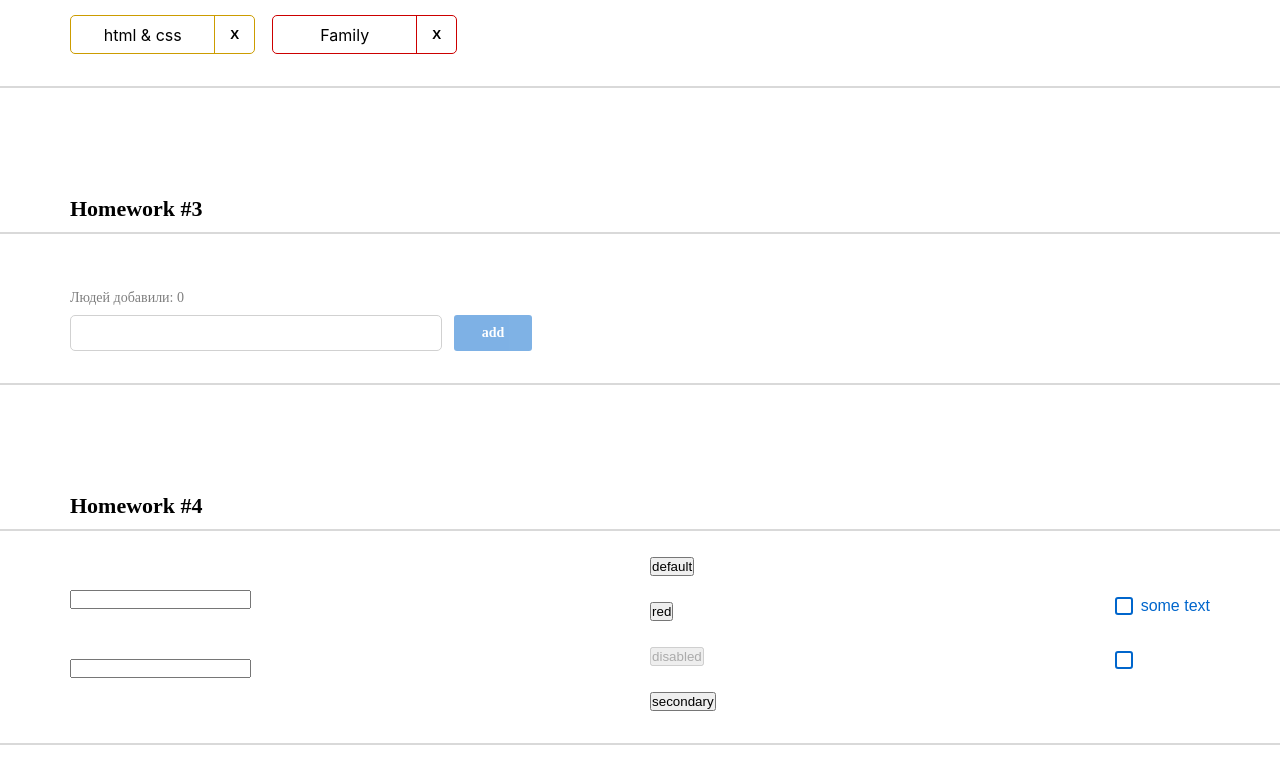
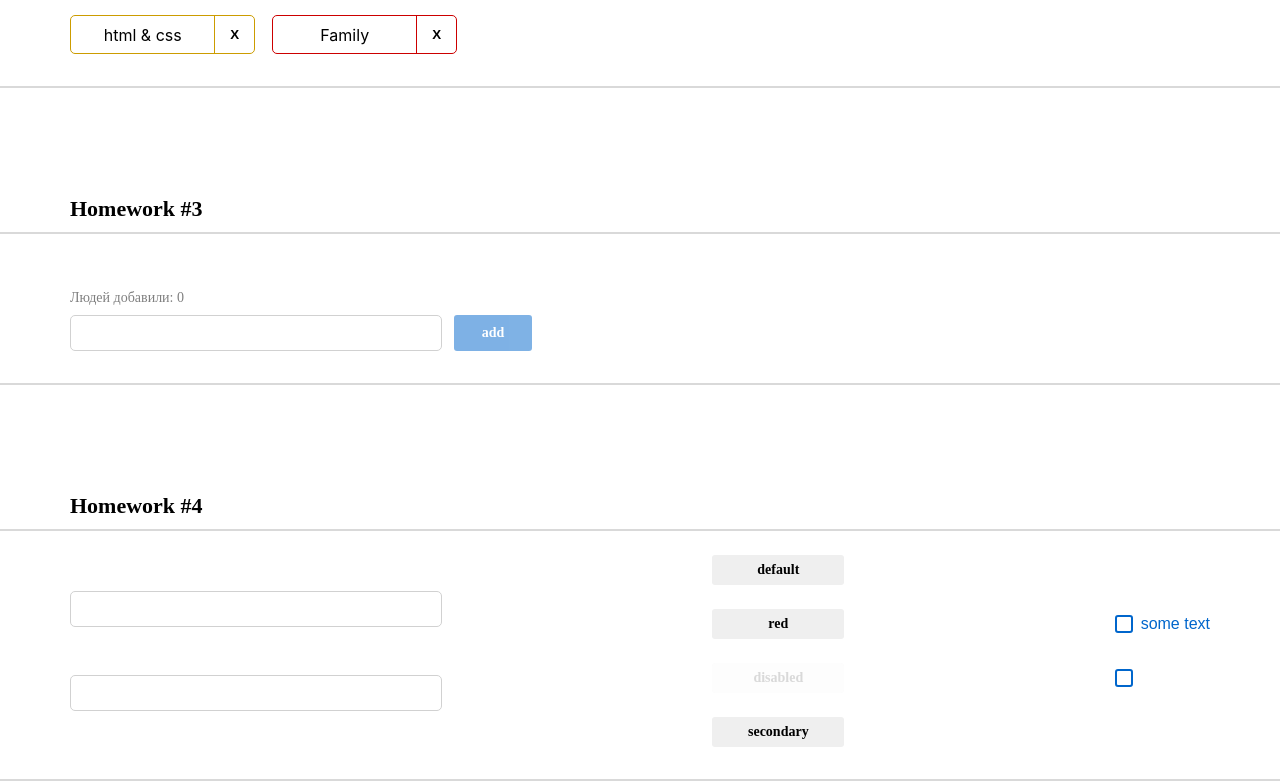
Before and after one commit to Pikadorius/HW-Monday, a React (Create React App) app: page / in a window 1280 px wide. Shown: the part 832-1613 px from the top of the page. Before the commit the page ends 1577 px from the top, so only its background shows below. Built offline with nearby package versions, Linux system fonts and the light colour scheme.

Commit message:
added css from figma

```diff
--- a/src/s2-homeworks/hw04/common/c1-SuperInputText/SuperInputText.module.css
+++ b/src/s2-homeworks/hw04/common/c1-SuperInputText/SuperInputText.module.css
@@ -2,19 +2,35 @@
 }
 
 .input {
+    border: 1px solid #D1D1D1;
+    border-radius: 5px;
+    width: 372px;
+    height: 36px;
 }
 
 .inputWrapper {
+    display: flex;
+    flex-direction: column-reverse;
 }
 
 .superInput {
 }
 
 .errorInput {
+    border: 1px solid #CC1439;
 }
 
 .errorInput:focus {
 }
 
 .error {
+    font-family: 'Montserrat', serif;
+    font-style: normal;
+    font-weight: 400;
+    font-size: 14px;
+    line-height: 17px;
+    /* identical to box height */
+
+
+    color: #CC1439;
 }
--- a/src/s2-homeworks/hw04/common/c2-SuperButton/SuperButton.module.css
+++ b/src/s2-homeworks/hw04/common/c2-SuperButton/SuperButton.module.css
@@ -1,36 +1,77 @@
 .button {
+    display: flex;
+    flex-direction: row;
+    justify-content: center;
+    align-items: center;
+    padding: 5px 24px;
+    gap: 10px;
+    width: 132px;
+    height: 30px;
+    border-radius: 3px;
+
+    font-family: 'Montserrat', serif;
+    font-style: normal;
+    font-weight: 600;
+    font-size: 14px;
+    line-height: 20px;
+
+    flex: none;
+    order: 0;
+    flex-grow: 0;
+    border: none;
+    outline: none;
+
+
 }
 
 .disabled {
+    opacity: 0.5;
 }
 
 .secondary {
+    background: #Ffffff;
+    border: 1px solid #0066CC;
+    color: #0066CC;
 }
 
 .default {
+    background: #0066CC;
+    color: #FFFFFF;
 }
 
 .red {
+    background: #CC1439;
+    color: #FFFFFF;
+
+
 }
 
 .default:hover {
+    background: #0080FF;
+    border: 1px solid #0066CC;
 }
 
 .red:hover {
+    background: #FF1A47;
 }
 
 .secondary:hover {
+    background: #E5F0FA;
 }
 
 
 .default:active {
+    background: #0059B3;
 }
 
 .secondary:active {
+    background: #C9E5FF;
 }
 
 .red:active {
+    background: #B31232;
 }
 
 .button:disabled {
+    opacity: 0.5;
 }
```
